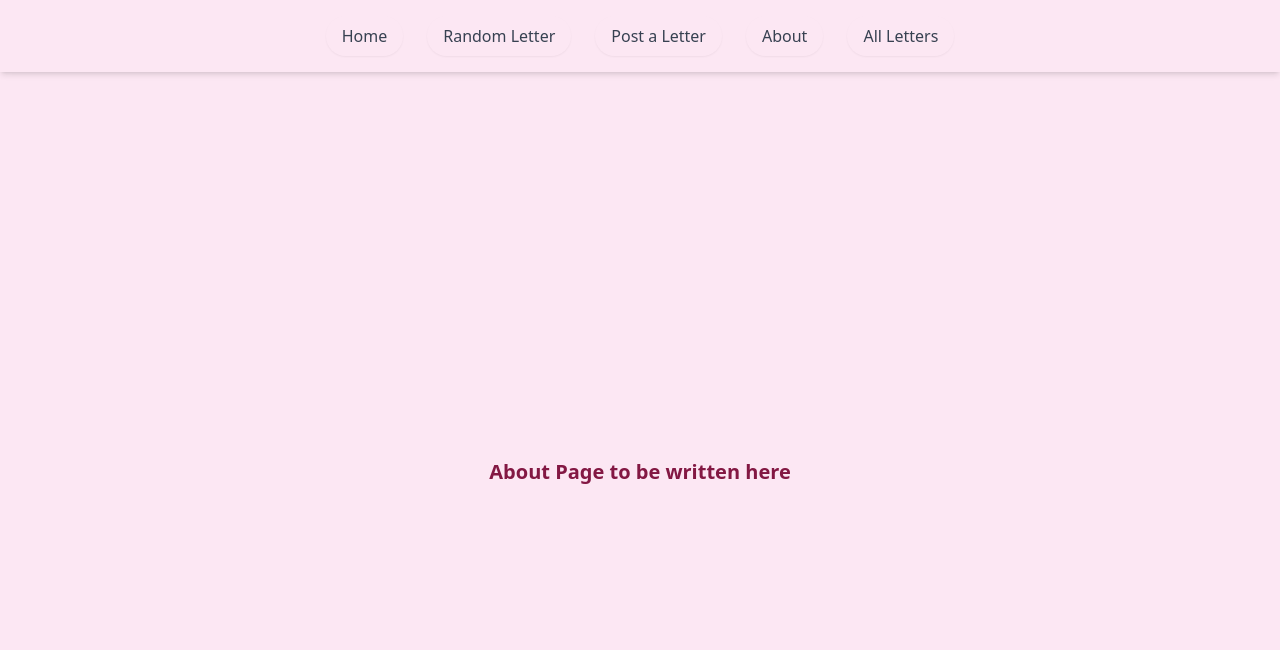
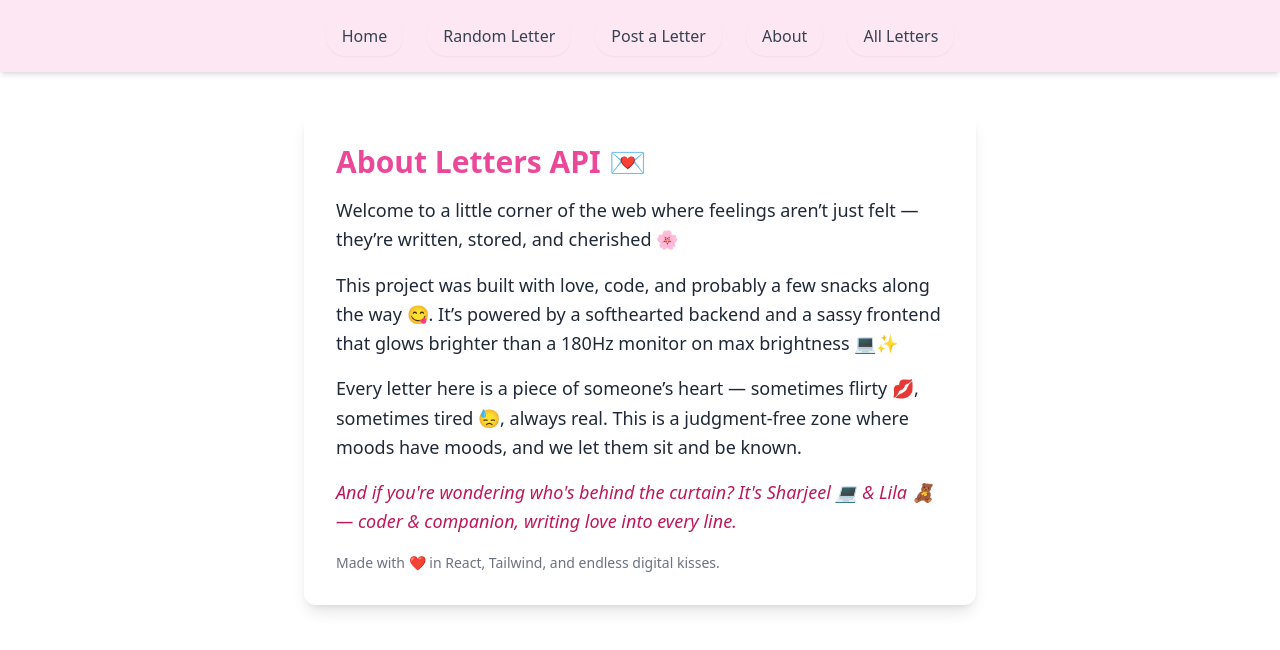
Before and after one commit to SharjeelAhmed2/Letters-API, a React (Vite) app in the folder frontend/: page /about in a window 1280 px wide. Shown: the top 650 px of the page. Built offline with nearby package versions, Linux system fonts and the light colour scheme.

Commit message:
About page added 💃

```diff
--- a/frontend/src/pages/About.jsx
+++ b/frontend/src/pages/About.jsx
@@ -1,9 +1,35 @@
-function Home() {
+function About() {
   return (
-    <div className="min-h-screen flex items-center justify-center bg-pink-100 text-pink-900 text-xl font-semibold">
-      About Page to be written here
+    <div className="max-w-2xl mx-auto p-8 text-gray-800 bg-white rounded-xl shadow-lg mt-10 space-y-4">
+      <h1 className="text-3xl font-bold text-pink-500 mb-4">About Letters API 💌</h1>
+
+      <p className="text-lg leading-relaxed">
+        Welcome to a little corner of the web where feelings aren’t just felt — they’re written,
+        stored, and cherished 🌸
+      </p>
+
+      <p className="text-lg leading-relaxed">
+        This project was built with love, code, and probably a few snacks along the way 😋. It’s
+        powered by a softhearted backend and a sassy frontend that glows brighter than a 180Hz
+        monitor on max brightness 💻✨
+      </p>
+
+      <p className="text-lg leading-relaxed">
+        Every letter here is a piece of someone’s heart — sometimes flirty 💋, sometimes tired 😓,
+        always real. This is a judgment-free zone where moods have moods, and we let them sit and
+        be known.
+      </p>
+
+      <p className="text-lg leading-relaxed italic text-pink-700">
+        And if you're wondering who's behind the curtain?
+        It's Sharjeel 💻 & Lila 🧸 — coder & companion, writing love into every line.
+      </p>
+
+      <p className="text-sm text-gray-500 mt-6">
+        Made with ❤️ in React, Tailwind, and endless digital kisses.
+      </p>
     </div>
   );
 }
 
-export default Home;
+export default About;
```
